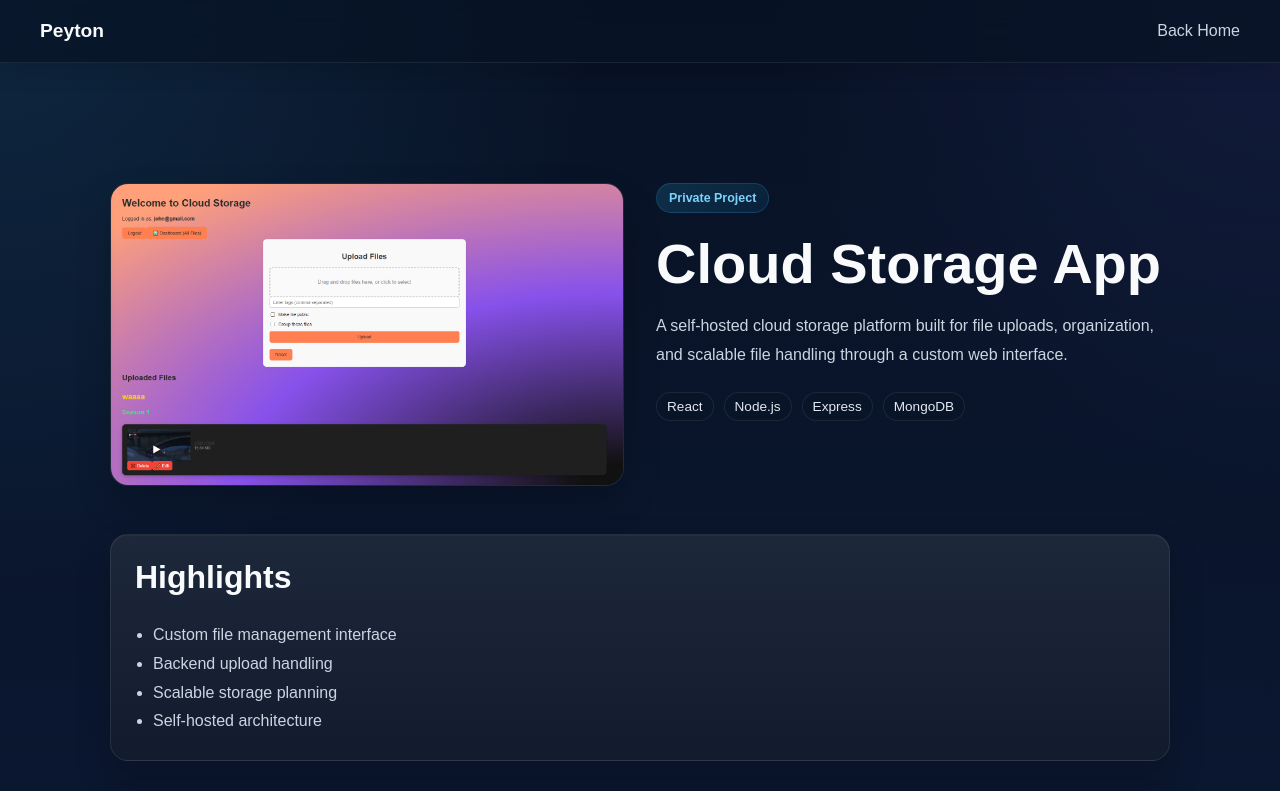
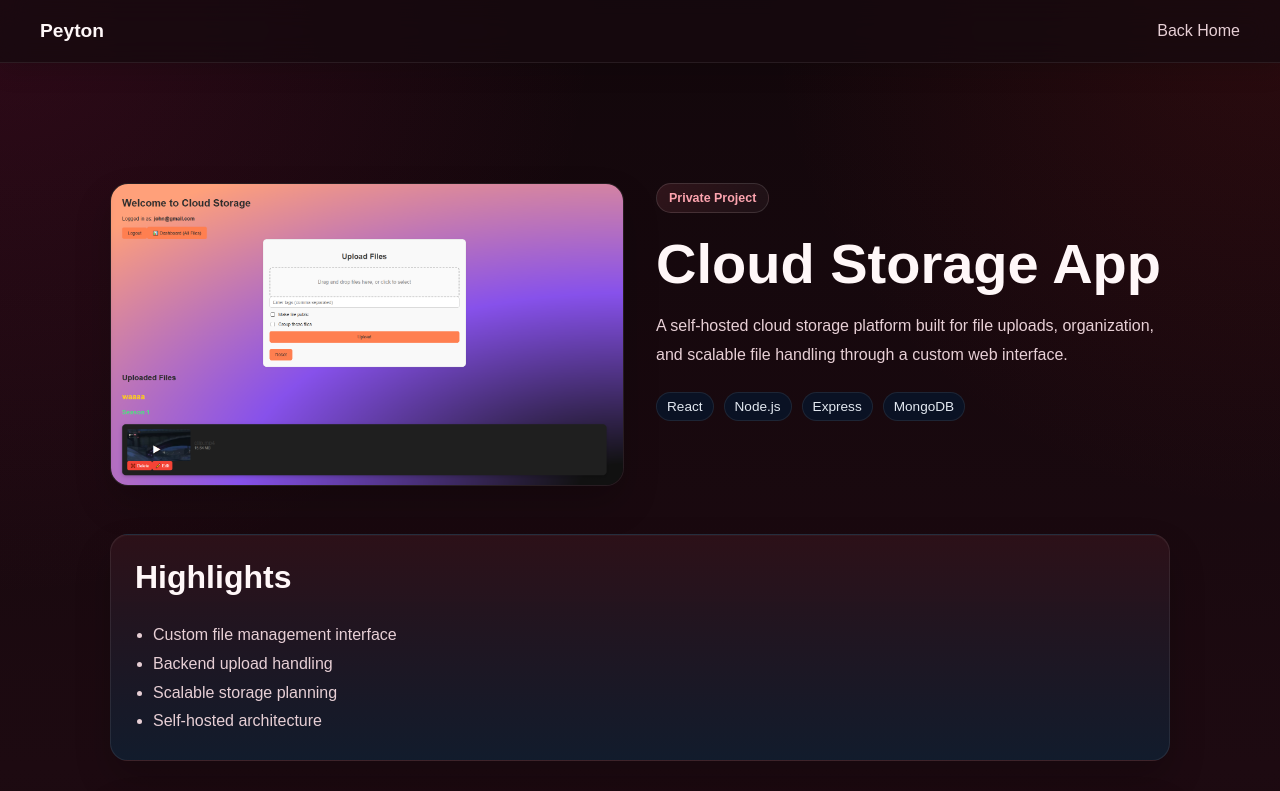
Before and after one commit to AceSpadee/Portfolio, a React (Vite) app: page /projects/cloud-storage-app in a window 1280 px wide. Shown: the top 791 px of the page. Built offline with nearby package versions, Linux system fonts and the light colour scheme.

Commit message:
updated css

```diff
--- a/index.html
+++ b/index.html
@@ -46,7 +46,7 @@
     <link rel="preconnect" href="https://fonts.googleapis.com" />
     <link rel="preconnect" href="https://fonts.gstatic.com" crossorigin />
   </head>
-  <body>
+  <body class="theme-red">
     <div id="root"></div>
     <script type="module" src="/src/main.jsx"></script>
   </body>
--- a/src/App.css
+++ b/src/App.css
@@ -1,3 +1,32 @@
+/* =========================
+   Theme Tokens
+   Swap between .theme-red and .theme-green on <body>
+========================= */
+body.theme-red {
+  --bg-spot-1: rgba(190, 24, 93, 0.16);
+  --bg-spot-2: rgba(220, 38, 38, 0.12);
+  --bg-grad-1: #12070b;
+  --bg-grad-2: #1d0a11;
+  --bg-grad-3: #0d0508;
+
+  --accent: #fb7185;
+  --accent-strong: #e11d48;
+  --accent-soft: #fda4af;
+  --accent-faint: rgba(251, 113, 133, 0.12);
+  --accent-border: rgba(251, 113, 133, 0.4);
+  --accent-border-strong: rgba(251, 113, 133, 0.58);
+  --accent-glow: rgba(225, 29, 72, 0.24);
+  --navbar-bg: rgba(22, 10, 15, 0.78);
+
+  --panel-top: rgba(45, 17, 25, 0.96);
+  --panel-bottom: rgba(28, 10, 16, 0.98);
+
+  --text-main: #fff7f8;
+  --text-muted: #e7cfd5;
+  --surface-dark: #160a0f;
+  --overlay-dark: rgba(22, 10, 15, 0.9);
+}
+
 /* =========================
    Base / Reset
 ========================= */
@@ -10,10 +39,10 @@
 body {
   font-family: Arial, sans-serif;
   background:
-    radial-gradient(circle at top left, rgba(56, 189, 248, 0.12), transparent 28%),
-    radial-gradient(circle at top right, rgba(99, 102, 241, 0.1), transparent 24%),
-    linear-gradient(180deg, #081225 0%, #0b1730 45%, #091427 100%);
-  color: #f8fafc;
+    radial-gradient(circle at top left, var(--bg-spot-1), transparent 28%),
+    radial-gradient(circle at top right, var(--bg-spot-2), transparent 24%),
+    linear-gradient(180deg, var(--bg-grad-1) 0%, var(--bg-grad-2) 45%, var(--bg-grad-3) 100%);
+  color: var(--text-main);
 }
 
 a {
@@ -72,7 +101,7 @@ a,
 }
 
 .section-heading p {
-  color: #cbd5e1;
+  color: var(--text-muted);
   max-width: 700px;
   line-height: 1.6;
 }
@@ -88,7 +117,7 @@ a,
   justify-content: space-between;
   align-items: center;
   padding: 20px 40px;
-  background: rgba(8, 18, 37, 0.72);
+  background: var(--navbar-bg);
   border-bottom: 1px solid rgba(255, 255, 255, 0.08);
   backdrop-filter: blur(14px);
   box-shadow: 0 8px 24px rgba(0, 0, 0, 0.14);
@@ -101,7 +130,7 @@ a,
 
 .nav-link {
   position: relative;
-  color: #cbd5e1;
+  color: var(--text-muted);
 }
 
 .nav-link::after {
@@ -111,7 +140,7 @@ a,
   bottom: -6px;
   width: 100%;
   height: 2px;
-  background: #38bdf8;
+  background: var(--accent);
   transform: scaleX(0);
   transform-origin: left;
   transition: transform 0.25s ease;
@@ -119,7 +148,7 @@ a,
 
 .nav-link:hover,
 .nav-link.active {
-  color: #38bdf8;
+  color: var(--accent);
 }
 
 .nav-link:hover::after,
@@ -147,7 +176,7 @@ a,
 }
 
 .btn {
-  background: linear-gradient(135deg, #38bdf8 0%, #0ea5e9 100%);
+  background: linear-gradient(135deg, var(--accent) 0%, var(--accent-strong) 100%);
   color: #081225;
   padding: 12px 20px;
   border-radius: 10px;
@@ -155,20 +184,20 @@ a,
   display: inline-flex;
   align-items: center;
   justify-content: center;
-  box-shadow: 0 10px 24px rgba(14, 165, 233, 0.22);
+  box-shadow: 0 10px 24px var(--accent-glow);
 }
 
 .btn-secondary {
   background: rgba(255, 255, 255, 0.02);
-  border: 1px solid rgba(56, 189, 248, 0.55);
-  color: #7dd3fc;
+  border: 1px solid rgba(255, 255, 255, 0.18);
+  color: var(--accent-soft);
   box-shadow: inset 0 0 0 1px rgba(255, 255, 255, 0.02);
 }
 
 .btn:hover,
 .project-link:hover {
   transform: translateY(-2px);
-  box-shadow: 0 14px 28px rgba(14, 165, 233, 0.22);
+  box-shadow: 0 14px 28px var(--accent-glow);
 }
 
 .btn:active,
@@ -195,7 +224,7 @@ a,
   height: 420px;
   right: 10%;
   top: 10%;
-  background: radial-gradient(circle, rgba(56, 189, 248, 0.12), transparent 65%);
+  background: radial-gradient(circle, var(--accent-faint), transparent 65%);
   filter: blur(20px);
   pointer-events: none;
 }
@@ -219,8 +248,8 @@ a,
   margin-bottom: 14px;
   padding: 6px 12px;
   border-radius: 999px;
-  background: rgba(56, 189, 248, 0.12);
-  color: #7dd3fc;
+  background: var(--accent-faint);
+  color: var(--accent-soft);
   font-size: 0.9rem;
   font-weight: 700;
 }
@@ -233,7 +262,7 @@ a,
 
 .hero h2 {
   font-size: 1.35rem;
-  color: #cbd5e1;
+  color: var(--text-muted);
   margin-bottom: 20px;
   font-weight: 500;
   line-height: 1.5;
@@ -242,7 +271,7 @@ a,
 .hero p {
   font-size: 1.05rem;
   line-height: 1.8;
-  color: #cbd5e1;
+  color: var(--text-muted);
   margin-bottom: 30px;
   max-width: 620px;
 }
@@ -262,7 +291,7 @@ a,
 .hero-panel-card,
 .about-card,
 .contact-card {
-  background: linear-gradient(180deg, rgba(30, 41, 59, 0.95), rgba(18, 28, 45, 0.96));
+  background: linear-gradient(180deg, var(--panel-top), var(--panel-bottom));
   border: 1px solid rgba(255, 255, 255, 0.08);
   border-radius: 18px;
   padding: 22px;
@@ -275,16 +304,16 @@ a,
 .about-card:hover,
 .contact-card:hover {
   transform: translateY(-5px);
-  border-color: rgba(56, 189, 248, 0.28);
+  border-color: rgba(255, 255, 255, 0.16);
   box-shadow:
     0 20px 40px rgba(0, 0, 0, 0.26),
-    0 0 0 1px rgba(56, 189, 248, 0.06);
+    0 0 0 1px var(--accent-faint);
 }
 
 .hero-panel-label {
   font-size: 0.85rem;
   font-weight: 700;
-  color: #7dd3fc;
+  color: var(--accent-soft);
   margin-bottom: 14px;
   text-transform: uppercase;
   letter-spacing: 0.08em;
@@ -298,7 +327,7 @@ a,
 
 .hero-panel-card ul {
   padding-left: 18px;
-  color: #cbd5e1;
+  color: var(--text-muted);
   line-height: 1.8;
 }
 
@@ -313,7 +342,7 @@ a,
 }
 
 .about-text p {
-  color: #cbd5e1;
+  color: var(--text-muted);
   line-height: 1.8;
   margin-bottom: 18px;
   max-width: 720px;
@@ -328,11 +357,11 @@ a,
 .about-card h3 {
   font-size: 1rem;
   margin-bottom: 10px;
-  color: #f8fafc;
+  color: var(--text-main);
 }
 
 .about-card p {
-  color: #cbd5e1;
+  color: var(--text-muted);
   line-height: 1.6;
   font-size: 0.95rem;
 }
@@ -358,8 +387,8 @@ a,
 .tech-pill:hover,
 .hero-stack span:hover {
   transform: translateY(-2px);
-  border-color: rgba(56, 189, 248, 0.42);
-  background: rgba(56, 189, 248, 0.08);
+  border-color: var(--accent-border);
+  background: var(--accent-faint);
   box-shadow: 0 8px 18px rgba(0, 0, 0, 0.16);
 }
 
@@ -370,16 +399,18 @@ a,
   display: grid;
   grid-template-columns: repeat(auto-fit, minmax(280px, 1fr));
   gap: 24px;
+  align-items: stretch;
 }
 
 .project-card {
-  background: linear-gradient(180deg, rgba(30, 41, 59, 0.96), rgba(18, 28, 45, 0.98));
+  background: linear-gradient(180deg, var(--panel-top), rgba(18, 28, 45, 0.98));
   padding: 24px;
   border-radius: 18px;
   border: 1px solid rgba(255, 255, 255, 0.08);
   display: flex;
   flex-direction: column;
   gap: 16px;
+  height: 100%;
   transition:
     transform 0.25s ease,
     border-color 0.25s ease,
@@ -392,10 +423,10 @@ a,
 
 .project-card:hover {
   transform: translateY(-8px);
-  border-color: rgba(56, 189, 248, 0.42);
+  border-color: var(--accent-border);
   box-shadow:
     0 24px 46px rgba(0, 0, 0, 0.28),
-    0 0 0 1px rgba(56, 189, 248, 0.05);
+    0 0 0 1px var(--accent-faint);
 }
 
 .project-status {
@@ -405,22 +436,21 @@ a,
   font-weight: 700;
   padding: 7px 12px;
   border-radius: 999px;
-  background: linear-gradient(135deg, rgba(56, 189, 248, 0.16), rgba(14, 165, 233, 0.1));
-  color: #7dd3fc;
-  border: 1px solid rgba(56, 189, 248, 0.18);
+  background: linear-gradient(135deg, var(--accent-faint), rgba(255, 255, 255, 0.04));
+  color: var(--accent-soft);
+  border: 1px solid rgba(255, 255, 255, 0.12);
 }
 
 .project-card h3 {
   font-size: 1.35rem;
-  color: #f8fafc;
+  color: var(--text-main);
 }
 
 .project-description {
-  color: #cbd5e1;
+  color: var(--text-muted);
   line-height: 1.6;
 }
 
-/* Project Thumbnail */
 .project-thumbnail-button {
   padding: 0;
   border: none;
@@ -431,7 +461,7 @@ a,
 }
 
 .project-thumbnail-button:focus-visible {
-  outline: 2px solid #38bdf8;
+  outline: 2px solid var(--accent);
   outline-offset: 4px;
   border-radius: 12px;
 }
@@ -442,7 +472,7 @@ a,
   aspect-ratio: 16 / 9;
   overflow: hidden;
   border-radius: 14px;
-  background: #0f172a;
+  background: var(--surface-dark);
   border: 1px solid rgba(255, 255, 255, 0.06);
   box-shadow: inset 0 1px 0 rgba(255, 255, 255, 0.03);
 }
@@ -469,8 +499,8 @@ a,
 .project-thumbnail-hint {
   padding: 8px 12px;
   border-radius: 999px;
-  background: rgba(15, 23, 42, 0.88);
-  color: #f8fafc;
+  background: var(--overlay-dark);
+  color: var(--text-main);
   font-size: 0.85rem;
   font-weight: 600;
   border: 1px solid rgba(255, 255, 255, 0.12);
@@ -494,7 +524,6 @@ a,
   opacity: 1;
 }
 
-/* Project Content */
 .project-tech {
   display: flex;
   flex-wrap: wrap;
@@ -503,8 +532,9 @@ a,
 
 .project-highlights {
   padding-left: 18px;
-  color: #cbd5e1;
+  color: var(--text-muted);
   line-height: 1.6;
+  flex-grow: 1;
 }
 
 .project-links {
@@ -520,26 +550,25 @@ a,
   justify-content: center;
   padding: 10px 14px;
   border-radius: 10px;
-  background: linear-gradient(135deg, #38bdf8 0%, #0ea5e9 100%);
+  background: linear-gradient(135deg, var(--accent) 0%, var(--accent-strong) 100%);
   color: #081225;
   font-weight: 700;
-  box-shadow: 0 10px 22px rgba(14, 165, 233, 0.18);
+  box-shadow: 0 10px 22px var(--accent-glow);
 }
 
 .project-link.secondary {
   background: rgba(255, 255, 255, 0.02);
-  color: #38bdf8;
-  border: 1px solid rgba(56, 189, 248, 0.6);
+  color: var(--accent);
+  border: 1px solid var(--accent-border-strong);
   box-shadow: none;
 }
 
 .project-button {
-  border: 1px solid #38bdf8;
+  border: 1px solid var(--accent);
   cursor: pointer;
   font: inherit;
 }
 
-/* Project Details */
 .project-details {
   margin-top: 8px;
   padding-top: 18px;
@@ -552,12 +581,12 @@ a,
 .project-details-section h4 {
   font-size: 1rem;
   margin-bottom: 8px;
-  color: #7dd3fc;
+  color: var(--accent-soft);
 }
 
 .project-details-section p,
 .project-details-section li {
-  color: #cbd5e1;
+  color: var(--text-muted);
   line-height: 1.7;
 }
 
@@ -575,7 +604,7 @@ a,
 }
 
 .contact-text p {
-  color: #cbd5e1;
+  color: var(--text-muted);
   line-height: 1.8;
   max-width: 700px;
 }
@@ -595,13 +624,13 @@ a,
 .contact-label {
   font-size: 0.85rem;
   font-weight: 700;
-  color: #7dd3fc;
+  color: var(--accent-soft);
   text-transform: uppercase;
   letter-spacing: 0.08em;
 }
 
 .contact-value {
-  color: #f8fafc;
+  color: var(--text-main);
   line-height: 1.5;
   word-break: break-word;
 }
@@ -613,7 +642,7 @@ a,
   text-align: center;
   padding: 30px 20px;
   border-top: 1px solid rgba(255, 255, 255, 0.08);
-  color: #cbd5e1;
+  color: var(--text-muted);
 }
 
 /* =========================
@@ -649,18 +678,18 @@ a,
   display: block;
   border-radius: 16px;
   border: 1px solid rgba(255, 255, 255, 0.12);
-  background: #0f172a;
+  background: var(--surface-dark);
   box-shadow: 0 20px 60px rgba(0, 0, 0, 0.45);
 }
 
 .image-modal-caption {
   text-align: center;
-  color: #cbd5e1;
+  color: var(--text-muted);
 }
 
 .image-modal-caption h4 {
   font-size: 1.1rem;
-  color: #f8fafc;
+  color: var(--text-main);
   margin-bottom: 4px;
 }
 
@@ -677,8 +706,8 @@ a,
   height: 42px;
   border: none;
   border-radius: 999px;
-  background: #0f172a;
-  color: #f8fafc;
+  background: var(--surface-dark);
+  color: var(--text-main);
   font-size: 1.5rem;
   cursor: pointer;
   border: 1px solid rgba(255, 255, 255, 0.12);
@@ -688,8 +717,8 @@ a,
 }
 
 .image-modal-close:hover {
-  border-color: #38bdf8;
-  color: #38bdf8;
+  border-color: var(--accent);
+  color: var(--accent);
 }
 
 .image-modal-nav {
@@ -700,8 +729,8 @@ a,
   height: 52px;
   border: none;
   border-radius: 999px;
-  background: rgba(15, 23, 42, 0.88);
-  color: #f8fafc;
+  background: var(--overlay-dark);
+  color: var(--text-main);
   font-size: 2rem;
   cursor: pointer;
   border: 1px solid rgba(255, 255, 255, 0.12);
@@ -712,8 +741,8 @@ a,
 }
 
 .image-modal-nav:hover {
-  border-color: #38bdf8;
-  color: #38bdf8;
+  border-color: var(--accent);
+  color: var(--accent);
 }
 
 .image-modal-nav-left {
@@ -743,7 +772,7 @@ a,
   border-radius: 18px;
   overflow: hidden;
   border: 1px solid rgba(255, 255, 255, 0.08);
-  background: #0f172a;
+  background: var(--surface-dark);
   box-shadow: 0 18px 36px rgba(0, 0, 0, 0.2);
 }
 
@@ -759,7 +788,7 @@ a,
 }
 
 .project-page-description {
-  color: #cbd5e1;
+  color: var(--text-muted);
   line-height: 1.8;
   margin-bottom: 22px;
 }
@@ -771,7 +800,7 @@ a,
 }
 
 .project-page-section {
-  background: linear-gradient(180deg, rgba(30, 41, 59, 0.96), rgba(18, 28, 45, 0.98));
+  background: linear-gradient(180deg, var(--panel-top), rgba(18, 28, 45, 0.98));
   border: 1px solid rgba(255, 255, 255, 0.08);
   border-radius: 18px;
   padding: 24px;
@@ -782,7 +811,7 @@ a,
 
 .project-page-section p,
 .project-page-section li {
-  color: #cbd5e1;
+  color: var(--text-muted);
   line-height: 1.8;
 }
 
@@ -801,7 +830,7 @@ a,
 }
 
 .project-page-main-image-button:focus-visible {
-  outline: 2px solid #38bdf8;
+  outline: 2px solid var(--accent);
   outline-offset: 4px;
   border-radius: 18px;
 }
@@ -817,7 +846,7 @@ a,
   border: 1px solid rgba(255, 255, 255, 0.08);
   border-radius: 12px;
   overflow: hidden;
-  background: #0f172a;
+  background: var(--surface-dark);
   cursor: pointer;
   opacity: 0.7;
   transition:
@@ -830,13 +859,13 @@ a,
 .project-page-thumbnail-button:hover {
   opacity: 1;
   transform: translateY(-2px);
-  border-color: rgba(56, 189, 248, 0.3);
+  border-color: rgba(255, 255, 255, 0.18);
 }
 
 .project-page-thumbnail-button.active {
   opacity: 1;
-  border-color: rgba(56, 189, 248, 0.55);
-  box-shadow: 0 0 0 1px rgba(56, 189, 248, 0.08);
+  border-color: var(--accent-border-strong);
+  box-shadow: 0 0 0 1px var(--accent-faint);
 }
 
 .project-page-thumbnail-image {
@@ -858,7 +887,7 @@ a,
   border: 1px solid rgba(255, 255, 255, 0.08);
   border-radius: 16px;
   overflow: hidden;
-  background: #0f172a;
+  background: var(--surface-dark);
   cursor: pointer;
   box-shadow:
     0 16px 30px rgba(0, 0, 0, 0.18),
@@ -871,10 +900,10 @@ a,
 
 .project-gallery-item:hover {
   transform: translateY(-4px);
-  border-color: rgba(56, 189, 248, 0.3);
+  border-color: var(--accent-border);
   box-shadow:
     0 20px 36px rgba(0, 0, 0, 0.22),
-    0 0 0 1px rgba(56, 189, 248, 0.05);
+    0 0 0 1px var(--accent-faint);
 }
 
 .project-gallery-image {
```
